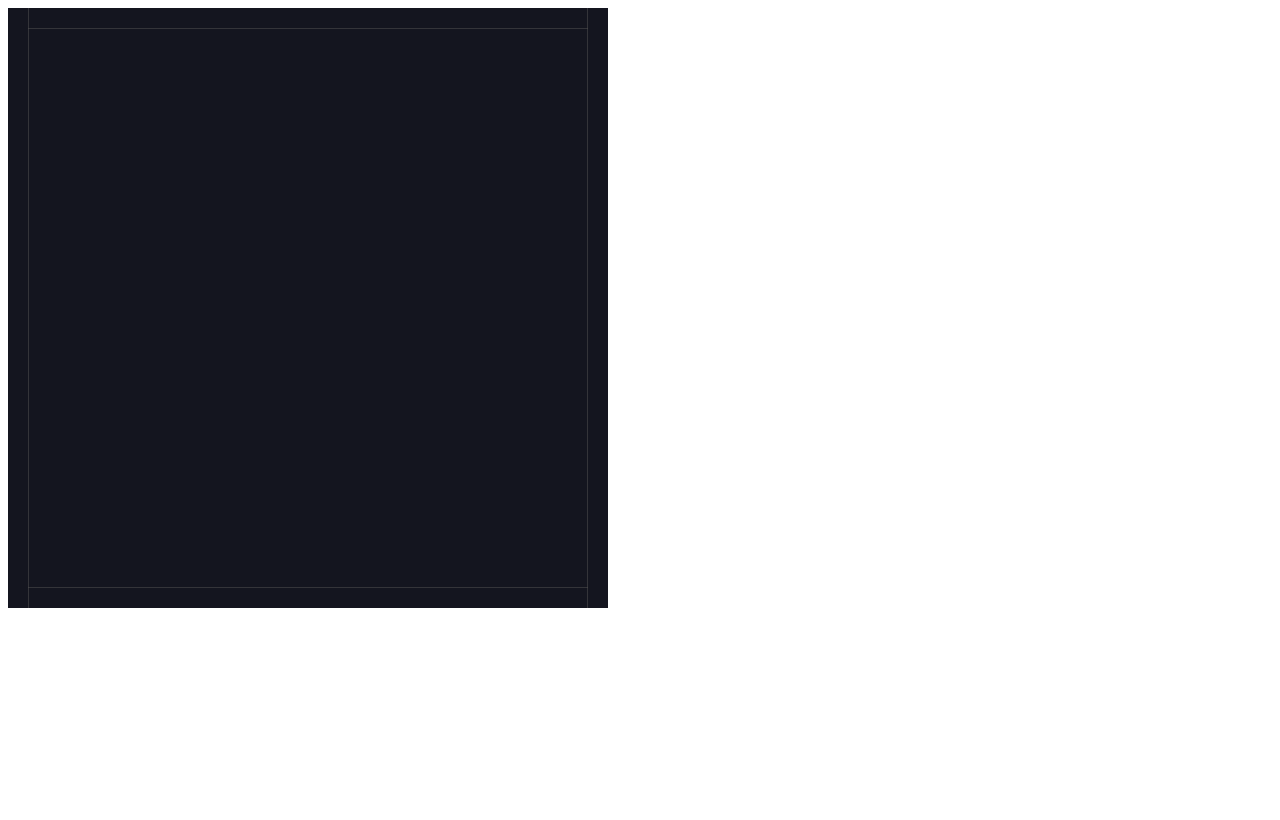
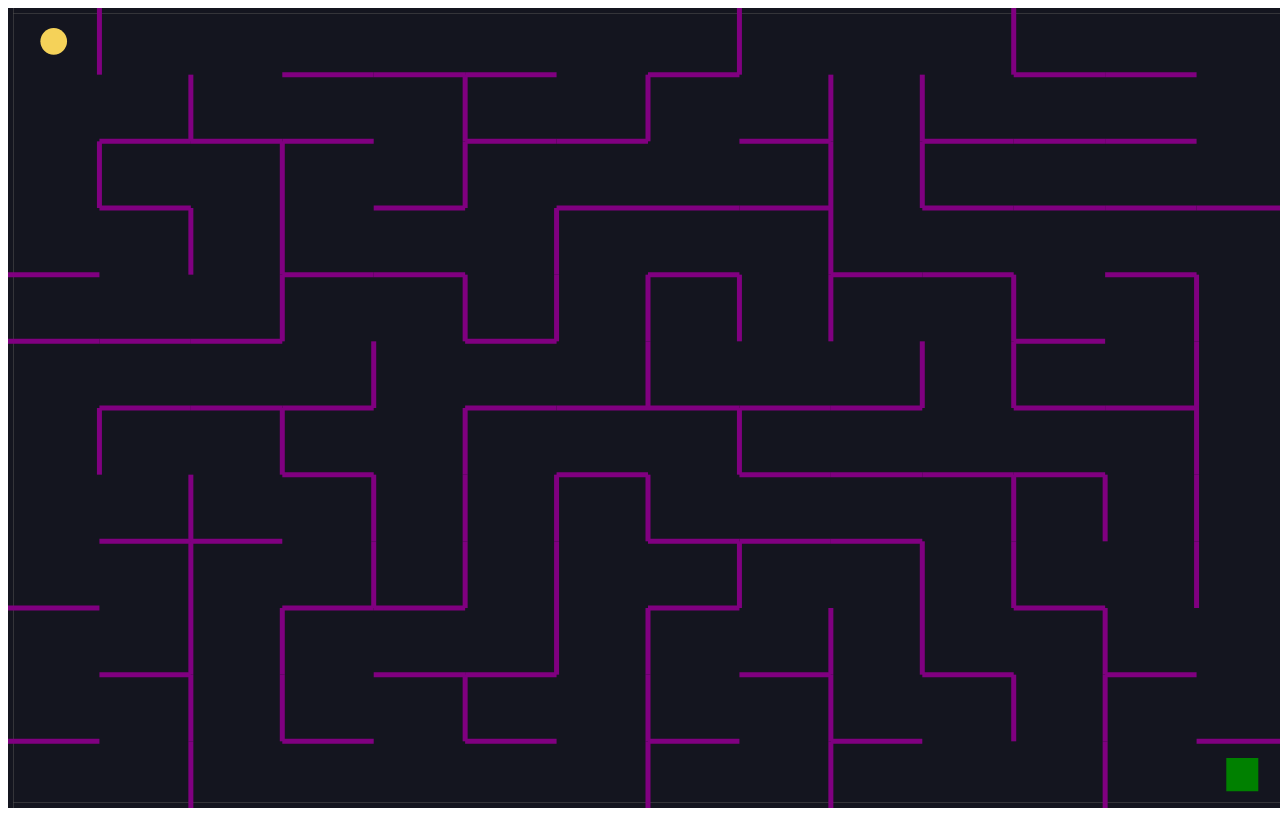
Before and after one commit to mgdarroch/maze-game, a plain HTML site: page index.html in a window 1280 px wide. Drawn offline with nearby package versions, Linux system fonts and the light colour scheme; animation ran at ten frames a second.

Commit message:
Finished Maze Game

```diff
--- a/index.html
+++ b/index.html
@@ -5,8 +5,12 @@
     <meta name="viewport" content="width=device-width, initial-scale=1.0">
     <title>Document</title>
     <script src="https://cdnjs.cloudflare.com/ajax/libs/matter-js/0.14.2/matter.min.js" integrity="sha512-pi0tSRZdlNRZeANPwdAIHRAYg6gZZV6QlAiyHXn5TYqLzBKE9jlttO/QgYLMhISD6oNv2kPsVelx+n5nw0FqKA==" crossorigin="anonymous"></script>
+    <link rel="stylesheet" href="style.css">
 </head>
 <body>
+    <div class="winner hidden">
+        <h1>You Win!</h1>
+    </div>
     <script src="index.js"></script>
 </body>
 </html>
--- a/index.js
+++ b/index.js
@@ -1,9 +1,13 @@
-const { Engine, Render, Runner, World, Bodies } = Matter;
+const { Engine, Render, Runner, World, Bodies, Body, Events } = Matter;
 
-const cells = 3;
-const width = 600;
-const height = 600;
+const cellsHorizontal = 14;
+const cellsVertical = 12;
+const width = window.innerWidth;
+const height = window.innerHeight;
+const unitLengthX = width / cellsHorizontal;
+const unitLengthY = height / cellsVertical;
 const engine = Engine.create();
+engine.world.gravity.y = 0;
 const { world } = engine;
 const render = Render.create({
     element: document.body,
@@ -21,10 +25,10 @@ Runner.run(Runner.create(), engine)
 // Walls
 
 const walls = [
-    Bodies.rectangle(width / 2, 0, width, 40, {isStatic: true}),
-    Bodies.rectangle(width / 2, height, width, 40, {isStatic: true}),
-    Bodies.rectangle(0, height / 2, 40, height, {isStatic: true}),
-    Bodies.rectangle(width, height / 2, 40, height, {isStatic: true})
+    Bodies.rectangle(width / 2, 0, width, 10, {isStatic: true,}),
+    Bodies.rectangle(width / 2, height, width, 10, {isStatic: true}),
+    Bodies.rectangle(0, height / 2, 10, height, {isStatic: true}),
+    Bodies.rectangle(width, height / 2, 10, height, {isStatic: true})
 ];
 
 World.add(world, walls);
@@ -45,16 +49,16 @@ const shuffle = (arr) => {
     return arr;
 }
 
-const grid = Array(cells).fill(null).map(() => Array(cells).fill(false));
+const grid = Array(cellsVertical).fill(null).map(() => Array(cellsHorizontal).fill(false));
 
-const verticals = Array(cells).fill(null).map(() => Array(cells-1).fill(false));
+const verticals = Array(cellsVertical).fill(null).map(() => Array(cellsHorizontal - 1).fill(false));
 
-const horizontals = Array(cells-1).fill(null).map(() => Array(cells).fill(false));
+const horizontals = Array(cellsVertical - 1).fill(null).map(() => Array(cellsHorizontal).fill(false));
 
 //
 
-const startRow = Math.floor(Math.random() * cells);
-const startCol = Math.floor(Math.random() * cells);
+const startRow = Math.floor(Math.random() * cellsVertical);
+const startCol = Math.floor(Math.random() * cellsHorizontal);
 
 const traverse = (row, column) => {
 
@@ -74,7 +78,7 @@ const traverse = (row, column) => {
     for(let neighbour of neighbours){
         const [nextRow, nextColumn, direction] = neighbour;
 
-        if(nextRow < 0 || nextRow >= cells || nextColumn < 0 || nextColumn >= cells){
+        if(nextRow < 0 || nextRow >= cellsVertical || nextColumn < 0 || nextColumn >= cellsHorizontal){
             continue;
         }
 
@@ -99,12 +103,115 @@ const traverse = (row, column) => {
 
 traverse(startRow, startCol);
 
-horizontals.forEach((row) => {
-    row.forEach((isOpen) => {
+horizontals.forEach((row, rowIndex) => {
+    row.forEach((isOpen, columnIndex) => {
         if(isOpen){
             return;
         }
 
-        const wall = Bodies.rectangle
+        const wall = Bodies.rectangle(
+            columnIndex * unitLengthX + unitLengthX / 2,
+            rowIndex * unitLengthY + unitLengthY,
+            unitLengthX,
+            5,
+            {
+                isStatic: true,
+                label: 'wall',
+                render: {
+                    fillStyle: 'purple'
+                }
+            }
+        );
+
+        World.add(world, wall);
+    });
+});
+
+verticals.forEach((row, rowIndex) => {
+    row.forEach((isOpen, columnIndex) => {
+        if(isOpen){
+            return;
+        }
+
+        const wall = Bodies.rectangle(
+            columnIndex * unitLengthX + unitLengthX,
+            rowIndex * unitLengthY + unitLengthY / 2,
+            5,
+            unitLengthY,
+            {
+                isStatic: true,
+                label: 'wall',
+                render: {
+                    fillStyle: 'purple'
+                }
+            }
+        );
+
+        World.add(world, wall)
+    });
+});
+
+const goal = Bodies.rectangle(
+    width - unitLengthX / 2,
+    height - unitLengthY / 2,
+    unitLengthX * .35,
+    unitLengthY * .5,
+    {
+        isStatic: true,
+        render: {
+            fillStyle: 'green'
+        },
+        label: 'goal'
+    }
+);
+
+World.add(world, goal);
+
+const ballRadius = Math.min(unitLengthX, unitLengthY) * .2;
+const ball = Bodies.circle(
+    unitLengthX / 2,
+    unitLengthY / 2,
+    ballRadius,
+    {
+        label: 'ball'
+    }
+);
+
+World.add(world, ball);
+
+document.addEventListener('keypress', event => {
+    const { x, y } = ball.velocity;
+
+    if(event.key === 'w'){
+        Body.setVelocity(ball, {x, y: y - 2.5});
+    }
+
+    if(event.key === 'a'){
+        Body.setVelocity(ball, {x: x -2.5, y});
+    }
+
+    if(event.key === 's'){
+        Body.setVelocity(ball, {x, y: y + 2.5});
+    }
+
+    if(event.key === 'd'){
+        Body.setVelocity(ball, {x: x + 2.5, y});
+    }
+});
+
+// Win Condition
+
+Events.on(engine, 'collisionStart', event => {
+    event.pairs.forEach((collision) => {
+        const labels = ['ball', 'goal'];
+        if(labels.includes(collision.bodyA.label) && labels.includes(collision.bodyB.label)){
+            world.gravity.y = 1;
+            world.bodies.forEach((body) => {
+                if(body.label === 'wall'){
+                    Body.setStatic(body, false);
+                }
+            })
+            document.querySelector('.winner').classList.remove('hidden');
+        }
     })
 })
--- /dev/null
+++ b/style.css
@@ -0,0 +1,18 @@
+.hidden {
+    display: none !important;
+}
+
+h1 {
+    color: white;
+    font-size: 36px;
+}
+
+.winner {
+    display: flex;
+    justify-content: center;
+    align-items: center;
+    position: absolute;
+    z-index: 1;
+    height: 100vh;
+    width: 100vw;
+}
```
